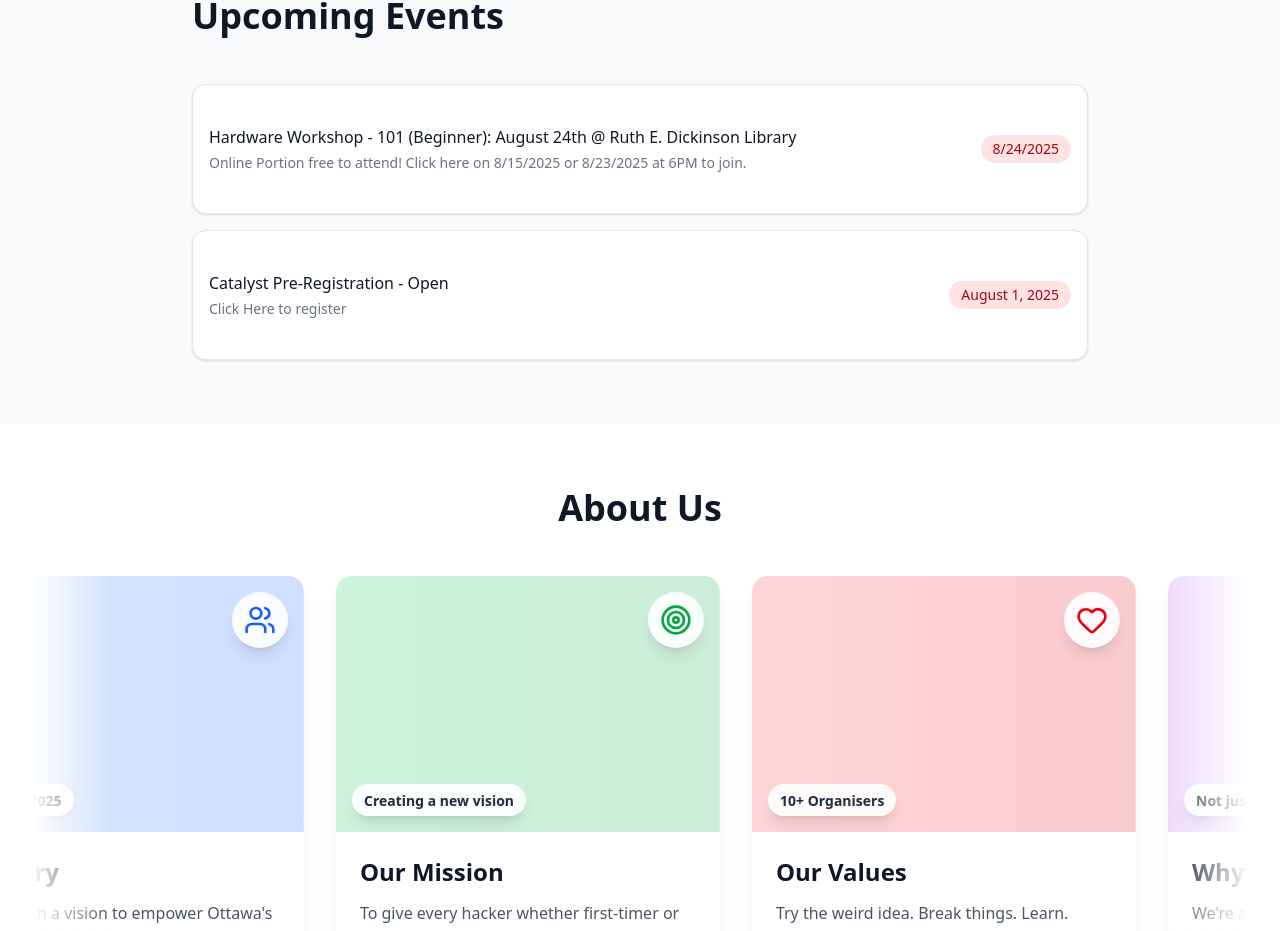
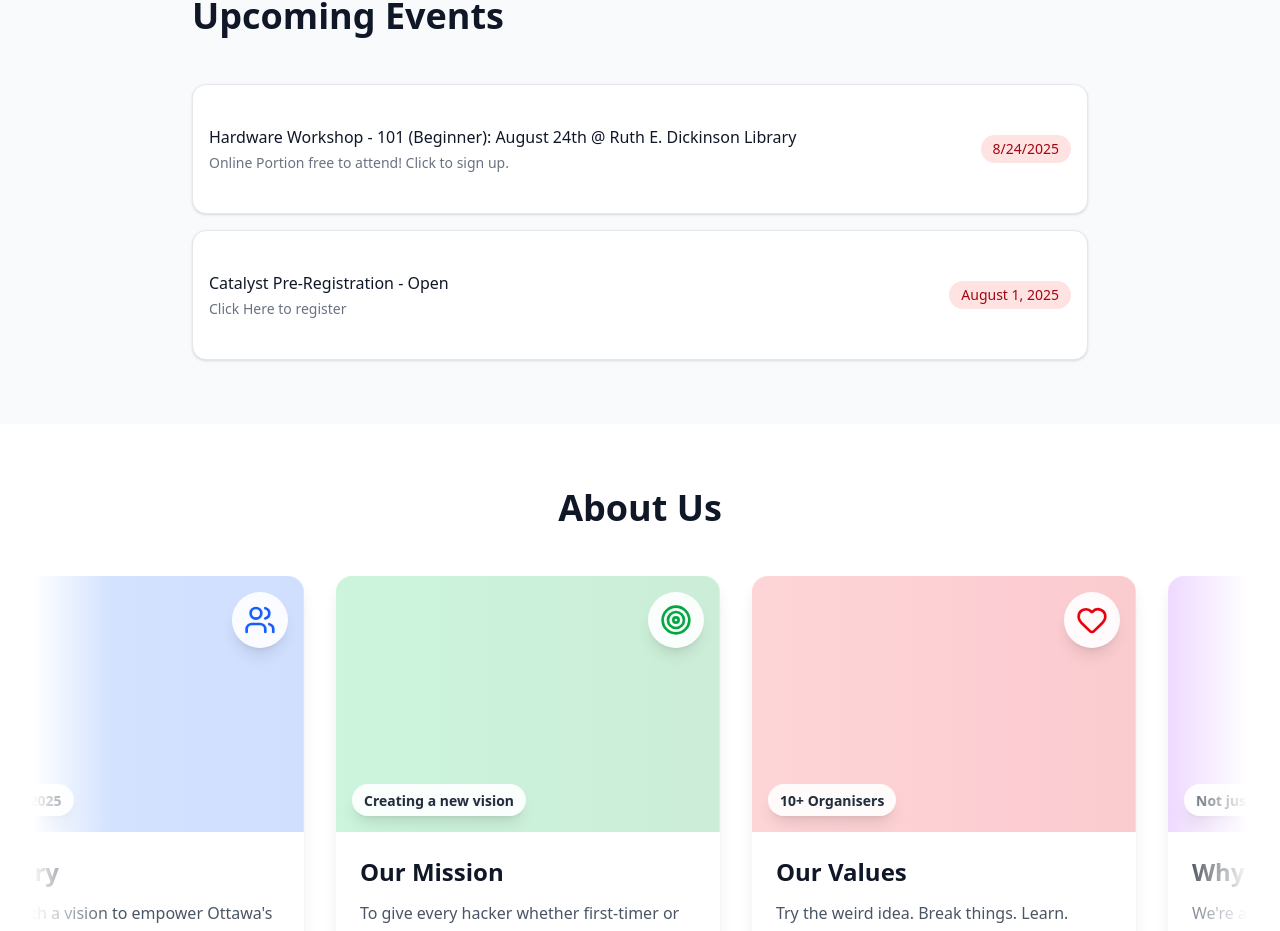
Before and after one commit to TheBlisteringSun/redshifted, a Next.js app in the folder redshifted-site/: page / in a window 1280 px wide. Shown: the part 1384-2315 px from the top of the page. Built offline with nearby package versions, Linux system fonts and the light colour scheme.

Commit message:
Register

```diff
--- a/redshifted-site/src/app/page.tsx
+++ b/redshifted-site/src/app/page.tsx
@@ -16,8 +16,8 @@ export default function HomePage() {
       id: '1',
       title: 'Hardware Workshop - 101 (Beginner): August 24th @ Ruth E. Dickinson Library',
       date: '8/24/2025',
-      location: 'Online Portion free to attend! Click here on 8/15/2025 or 8/23/2025 at 6PM to join.',
-      link: 'https://meet.google.com/aes-saos-mex'
+      location: 'Online Portion free to attend! Click to sign up.',
+      link: 'https://forms.gle/R2rAw3xhsmre6ygd7'
     },
     {
       id: '2',
```
